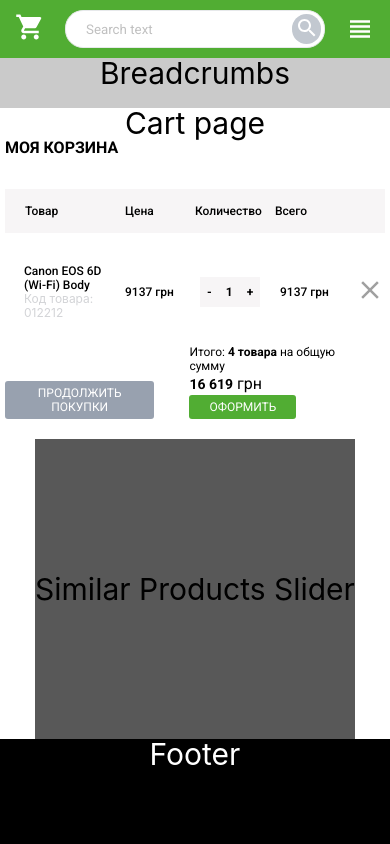
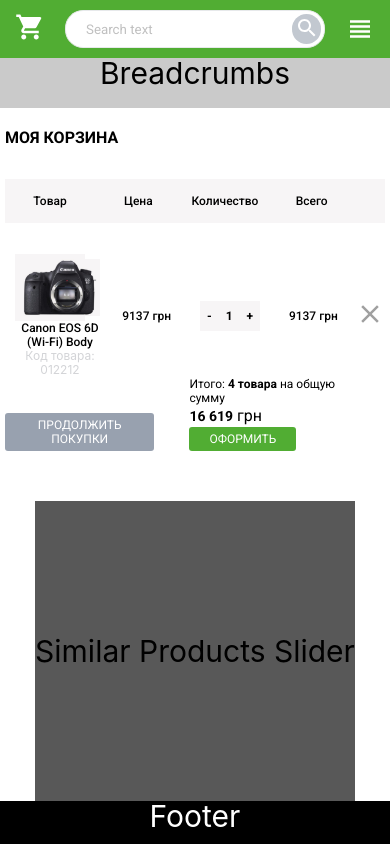
Before and after one commit to viaduksun/ABC-photo, a React (Create React App) app: page /cart in a window 390 px wide. Shown: the top 844 px of the page. Built offline with nearby package versions, Linux system fonts and the light colour scheme.

Commit message:
Oi fix cart component (#37)
* fix-cart-component

* fix-cart-component

Co-authored-by: Oleg Ivanov <u014@Altera2.local>

```diff
--- a/src/components/CartBlock/CartBlock.jsx
+++ b/src/components/CartBlock/CartBlock.jsx
@@ -6,6 +6,7 @@ import cartImg from '../../assets/img/cartBlock/cartImg.png';
 
 const CartBlock = () => (
   <div className={styles.CartBlock}>
+    <div className="container">
       <h2 className={styles.Title}>Моя корзина</h2>
       <div className={styles.Cart}>
         <ul className={styles.CartHeader}>
@@ -64,6 +65,8 @@ const CartBlock = () => (
         </div>
       </div>
     </div>
+  </div>
+
   );
 
 export default CartBlock;
--- a/src/components/CartBlock/CartBlock.module.scss
+++ b/src/components/CartBlock/CartBlock.module.scss
@@ -1,6 +1,268 @@
+// .CartBlock {
+//   max-width: 100%;
+//   margin-top: 20px;
+//   margin-bottom: 50px;
+// }
+// .Title {
+//   font-size: 26px;
+//   line-height: 27px;
+//   font-weight: 700;
+//   font-family: 'Roboto', sans-serif;
+//   text-transform: uppercase;
+//   @media (max-width: 768px) {
+//     font-size: 20px;
+//     line-height: 24px;
+//   }
+//   @media (max-width: 768px) {
+//     font-size: 16px;
+//     line-height: 20px;
+//   }
+// }
+// .Cart {
+//   margin-top: 31px;
+// }
+// .CartHeader {
+//   display: grid;
+//   grid-template-columns: 350px 1fr 1fr 1fr 1fr;
+//   background-color: #f7f5f6;
+//   padding: 15px 10px 15px 72px;
+//   @media (max-width: 1024px) {
+//     grid-template-columns: 200px 1fr 1fr 1fr 80px;
+//   }
+//   @media (max-width: 768px) {
+//     grid-template-columns: 150px 1fr 1fr 1fr 50px;
+//     padding: 15px 10px 15px 20px;
+//   }
+//   @media (max-width: 598px) {
+//     grid-template-columns: 180px 1fr 1fr 1fr 30px;
+//   }
+//   @media (max-width: 540px) {
+//     grid-template-columns: 100px 1fr 80px 1fr 30px;
+//   }
+//   li {
+//     font-size: 14px;
+//     line-height: 16px;
+//     font-weight: 500;
+//     font-family: 'Roboto', sans-serif;
+//     @media (max-width: 540px) {
+//       font-size: 12px;
+//       line-height: 14px;
+//     }
+//   }
+//   li:first-child {
+//     margin-right: 50px;
+//   }
+// }
+// .CartMainItem {
+//   margin-top: 31px;
+//   display: grid;
+//   grid-template-columns: 420px 1fr 1fr 1fr 1fr;
+//   align-items: center;
+//   @media (max-width: 1024px) {
+//     grid-template-columns: 270px 1fr 1fr 1fr 80px;
+//   }
+//   @media (max-width: 768px) {
+//     grid-template-columns: 170px 1fr 1fr 1fr 50px;
+//   }
+//   @media (max-width: 598px) {
+//     grid-template-columns: 200px 1fr 1fr 1fr 30px;
+//   }
+//   @media (max-width: 540px) {
+//     grid-template-columns: 120px 1fr 80px 1fr 30px;
+//   }
+// }
+// .CartMainItemProduct {
+//   display: flex;
+//   align-items: center;
+//   @media (max-width: 1024px) {
+//     display: block;
+//   }
+// }
+// .CartMainItemProductImg {
+//   max-width: 120px;
+//   padding: 5px;
+//   background-color: #f7f5f6;
+//   margin-right: 20px;
+//   @media (max-width: 768px) {
+//     display: none;
+//   }
+// }
+// .CartMainItemProductContent {
+//   max-width: 127px;
+//   margin-left: 19px;
+//   @media (max-width: 540px) {
+//     max-width: 80px;
+//   }
+// }
+// .CartMainItemProductTitle {
+//   font-size: 16px;
+//   line-height: 23px;
+//   font-weight: 500;
+//   font-family: 'Roboto', sans-serif;
+//   @media (max-width: 540px) {
+//     font-size: 12px;
+//     line-height: 14px;
+//   }
+// }
+// .CartMainItemProductCode {
+//   font-size: 14px;
+//   line-height: 22px;
+//   color: #d3d4d7;
+//   @media (max-width: 540px) {
+//     font-size: 12px;
+//     line-height: 14px;
+//   }
+// }
+// .CartMainItemPrice,
+// .CartMainItemTotal {
+//   font-size: 16px;
+//   line-height: 27px;
+//   font-weight: 500;
+//   font-family: 'Roboto', sans-serif;
+//   @media (max-width: 540px) {
+//     font-size: 12px;
+//     line-height: 14px;
+//   }
+// }
+// .CartMainItemAmount {
+//   display: flex;
+// }
+// .CartMainItemAmountMinus,
+// .CartMainItemAmountNumbers,
+// .CartMainItemAmountPlus {
+//   background-color: #f7f5f6;
+//   padding: 5px 10px;
+//   cursor: pointer;
+//   font-size: 16px;
+//   line-height: 27px;
+//   font-weight: 700;
+//   font-family: 'Roboto', sans-serif;
+//   @media (max-width: 540px) {
+//     padding: 3px 7px;
+//     font-size: 12px;
+//     line-height: 24px;
+//   }
+// }
+// .CartMainItemBtnClose {
+//   font-size: 30px;
+//   font-weight: 700;
+//   color: #a0a0a0;
+//   cursor: pointer;
+//   margin-left: 85px;
+//   @media (max-width: 1024px) {
+//     margin-left: 0px;
+//   }
+// }
+// .CartFooter {
+//   margin-top: 63px;
+//   display: flex;
+//   justify-content: space-between;
+//   align-items: center;
+//   @media (max-width: 1024px) {
+//     align-items: flex-end;
+//   }
+//   @media (max-width: 540px) {
+//     margin-top: 25px;
+//   }
+// }
+// .CartFooterLeft {
+//   button {
+//     background-color: #98a1af;
+//     color: #fff;
+//     padding: 9px 26px;
+//     font-size: 16px;
+//     line-height: 27px;
+//     font-weight: 500;
+//     font-family: 'Roboto', sans-serif;
+//     text-transform: uppercase;
+//     border-radius: 3px;
+//     transition: 0.1s ease-in;
+//     &:hover {
+//       transition: 0.1s ease-in;
+//       background-color: #677283;
+//     }
+//     @media (max-width: 768px) {
+//       padding: 10px;
+//       font-size: 14px;
+//       line-height: 20px;
+//     }
+//     @media (max-width: 540px) {
+//       padding: 5px;
+//       font-size: 12px;
+//       line-height: 14px;
+//       font-weight: 400;
+//       margin-right: 35px;
+//     }
+//   }
+// }
+// .CartFooterRight {
+//   display: flex;
+//   align-items: center;
+//   justify-content: space-between;
+//   @media (max-width: 1024px) {
+//     display: block;
+//   }
+//   button {
+//     background-color: #51ad33;
+//     color: #fff;
+//     padding: 10px 55px;
+//     font-size: 16px;
+//     line-height: 27px;
+//     font-weight: 500;
+//     font-family: 'Roboto', sans-serif;
+//     text-transform: uppercase;
+//     border-radius: 3px;
+//     transition: 0.1s ease-in;
+//     &:hover {
+//       transition: 0.1s ease;
+//       background-color: #368e1a;
+//     }
+//     @media (max-width: 768px) {
+//       padding: 10px 85px;
+//       font-size: 14px;
+//       line-height: 20px;
+//     }
+//     @media (max-width: 540px) {
+//       padding: 5px 20px;
+//       font-size: 12px;
+//       line-height: 14px;
+//       font-weight: 400;
+//     }
+//   }
+// }
+// .CartFooterRightText {
+//   font-size: 16px;
+//   line-height: 28px;
+//   font-family: 'Roboto', sans-serif;
+//   margin-right: 16px;
+//   span {
+//     font-weight: 700;
+//   }
+//   @media (max-width: 540px) {
+//     font-size: 12px;
+//     line-height: 14px;
+//   }
+// }
+// .CartFooterRightPrice {
+//   font-size: 21px;
+//   line-height: 41px;
+//   font-weight: 700;
+//   font-family: 'Roboto', sans-serif;
+//   margin-right: 16px;
+//   @media (max-width: 540px) {
+//     font-size: 14px;
+//     line-height: 22px;
+//   }
+//   span {
+//     font-size: 16px;
+//     line-height: 18px;
+//     font-weight: 400;
+//   }
+// }
 .CartBlock {
-  max-width: 1280px;
-  margin-bottom: 20px;
+  max-width: 100%;
+  margin-top: 20px;
+  margin-bottom: 50px;
 }
 .Title {
   font-size: 26px;
@@ -8,11 +270,11 @@
   font-weight: 700;
   font-family: 'Roboto', sans-serif;
   text-transform: uppercase;
-  @media (max-width: 742px) {
+  @media (max-width: 768px) {
     font-size: 20px;
     line-height: 24px;
   }
-  @media (max-width: 742px) {
+  @media (max-width: 768px) {
     font-size: 16px;
     line-height: 20px;
   }
@@ -24,19 +286,24 @@
   display: grid;
   grid-template-columns: 350px 1fr 1fr 1fr 1fr;
   background-color: #f7f5f6;
-  padding: 15px 10px 15px 72px;
-  @media (max-width: 992px) {
+  padding: 15px 10px 15px 0px;
+  li {
+    text-align: center;
+  }
+  @media (max-width: 1024px) {
+    grid-template-columns: 270px 1fr 1fr 1fr 80px;
+  }
+  @media (max-width: 768px) {
     grid-template-columns: 200px 1fr 1fr 1fr 80px;
   }
-  @media (max-width: 742px) {
-    grid-template-columns: 150px 1fr 1fr 1fr 50px;
-    padding: 15px 10px 15px 20px;
+  @media (max-width: 620px) {
+    grid-template-columns: 150px 1fr 1fr 1fr 25px;
   }
-  @media (max-width: 598px) {
-    grid-template-columns: 180px 1fr 1fr 1fr 30px;
+  @media (max-width: 480px) {
+    grid-template-columns: 120px 1fr 1fr 1fr 30px;
   }
-  @media (max-width: 540px) {
-    grid-template-columns: 100px 1fr 80px 1fr 30px;
+  @media (max-width: 400px) {
+    grid-template-columns: 90px 1fr 1fr 1fr 20px;
   }
   li {
     font-size: 14px;
@@ -48,33 +315,34 @@
       line-height: 14px;
     }
   }
-  li:first-child {
-    margin-right: 50px;
-  }
 }
 .CartMainItem {
   margin-top: 31px;
   display: grid;
-  grid-template-columns: 420px 1fr 1fr 1fr 1fr;
-  @media (max-width: 992px) {
+  grid-template-columns: 350px 1fr 1fr 1fr 1fr;
+  align-items: center;
+  text-align: center;
+  @media (max-width: 1024px) {
+    padding-left: 10px;
     grid-template-columns: 270px 1fr 1fr 1fr 80px;
   }
-  @media (max-width: 742px) {
-    grid-template-columns: 170px 1fr 1fr 1fr 50px;
+  @media (max-width: 768px) {
+    grid-template-columns: 200px 1fr 1fr 1fr 80px;
   }
-  @media (max-width: 598px) {
-    grid-template-columns: 200px 1fr 1fr 1fr 30px;
+  @media (max-width: 620px) {
+    grid-template-columns: 150px 1fr 1fr 1fr 50px;
   }
-  @media (max-width: 540px) {
-    grid-template-columns: 120px 1fr 80px 1fr 30px;
+  @media (max-width: 480px) {
+    grid-template-columns: 120px 1fr 1fr 1fr 30px;
   }
-  justify-content: center;
-  align-items: center;
+  @media (max-width: 400px) {
+    grid-template-columns: 90px 1fr 1fr 1fr 30px;
+  }
 }
 .CartMainItemProduct {
   display: flex;
   align-items: center;
-  @media (max-width: 992px) {
+  @media (max-width: 1024px) {
     display: block;
   }
 }
@@ -83,15 +351,20 @@
   padding: 5px;
   background-color: #f7f5f6;
   margin-right: 20px;
-  @media (max-width: 742px) {
-    display: none;
+  img {
+    @media (max-width: 480px) {
+      max-width: 80px;
+    }
   }
 }
 .CartMainItemProductContent {
   max-width: 127px;
   margin-left: 19px;
-  @media (max-width: 540px) {
-    max-width: 80px;
+  @media (max-width: 1024px) {
+    margin-left: 0;
+  }
+  @media (max-width: 480px) {
+    max-width: 100px;
   }
 }
 .CartMainItemProductTitle {
@@ -99,7 +372,7 @@
   line-height: 23px;
   font-weight: 500;
   font-family: 'Roboto', sans-serif;
-  @media (max-width: 540px) {
+  @media (max-width: 480px) {
     font-size: 12px;
     line-height: 14px;
   }
@@ -108,7 +381,7 @@
   font-size: 14px;
   line-height: 22px;
   color: #d3d4d7;
-  @media (max-width: 540px) {
+  @media (max-width: 480px) {
     font-size: 12px;
     line-height: 14px;
   }
@@ -119,13 +392,14 @@
   line-height: 27px;
   font-weight: 500;
   font-family: 'Roboto', sans-serif;
-  @media (max-width: 540px) {
+  @media (max-width: 480px) {
     font-size: 12px;
     line-height: 14px;
   }
 }
 .CartMainItemAmount {
   display: flex;
+  justify-content: center;
 }
 .CartMainItemAmountMinus,
 .CartMainItemAmountNumbers,
@@ -137,7 +411,7 @@
   line-height: 27px;
   font-weight: 700;
   font-family: 'Roboto', sans-serif;
-  @media (max-width: 540px) {
+  @media (max-width: 480px) {
     padding: 3px 7px;
     font-size: 12px;
     line-height: 24px;
@@ -148,25 +422,15 @@
   font-weight: 700;
   color: #a0a0a0;
   cursor: pointer;
-  margin-left: 85px;
-  @media (max-width: 992px) {
-    margin-left: 0px;
-  }
-  :hover {
-    transform: rotate(90deg);
-    transition: 0.3s;
-  }
 }
 .CartFooter {
   margin-top: 63px;
   display: flex;
   justify-content: space-between;
   align-items: center;
-  @media (max-width: 992px) {
+  @media (max-width: 1024px) {
     align-items: flex-end;
-  }
-  @media (max-width: 540px) {
-    margin-top: 25px;
+    margin-top: 0px;
   }
 }
 .CartFooterLeft {
@@ -180,12 +444,17 @@
     font-family: 'Roboto', sans-serif;
     text-transform: uppercase;
     border-radius: 3px;
-    @media (max-width: 742px) {
+    transition: 0.1s ease-in;
+    &:hover {
+      transition: 0.1s ease-in;
+      background-color: #677283;
+    }
+    @media (max-width: 768px) {
       padding: 10px;
       font-size: 14px;
       line-height: 20px;
     }
-    @media (max-width: 540px) {
+    @media (max-width: 480px) {
       padding: 5px;
       font-size: 12px;
       line-height: 14px;
@@ -198,7 +467,7 @@
   display: flex;
   align-items: center;
   justify-content: space-between;
-  @media (max-width: 992px) {
+  @media (max-width: 1024px) {
     display: block;
   }
   button {
@@ -211,12 +480,17 @@
     font-family: 'Roboto', sans-serif;
     text-transform: uppercase;
     border-radius: 3px;
-    @media (max-width: 742px) {
+    transition: 0.1s ease-in;
+    &:hover {
+      transition: 0.1s ease;
+      background-color: #368e1a;
+    }
+    @media (max-width: 768px) {
       padding: 10px 85px;
       font-size: 14px;
       line-height: 20px;
     }
-    @media (max-width: 540px) {
+    @media (max-width: 480px) {
       padding: 5px 20px;
       font-size: 12px;
       line-height: 14px;
@@ -232,7 +506,7 @@
   span {
     font-weight: 700;
   }
-  @media (max-width: 540px) {
+  @media (max-width: 480px) {
     font-size: 12px;
     line-height: 14px;
   }
@@ -243,7 +517,7 @@
   font-weight: 700;
   font-family: 'Roboto', sans-serif;
   margin-right: 16px;
-  @media (max-width: 540px) {
+  @media (max-width: 480px) {
     font-size: 14px;
     line-height: 22px;
   }
--- a/src/pages/Cart.jsx
+++ b/src/pages/Cart.jsx
@@ -6,10 +6,7 @@ import CartBlock from '../components/CartBlock/CartBlock';
 const Cart = () => (
   <>
     <Breadcrumbs />
-    <div className="container">
-      <h1>Cart page</h1>
-      <CartBlock />
-    </div>
+    <CartBlock />
     <SimilarProductsSlider />
   </>
 );
```
Lines whose indentation alone changed are shown as unchanged.
